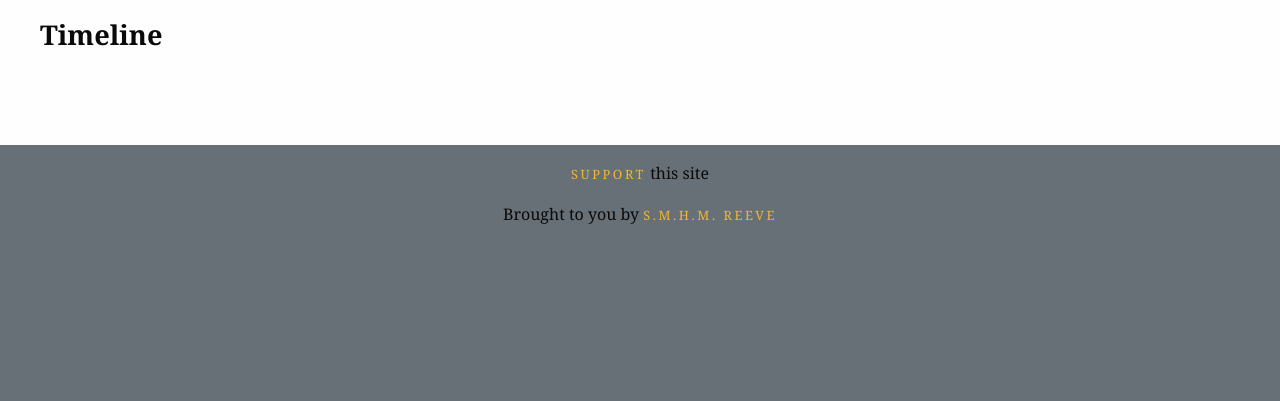
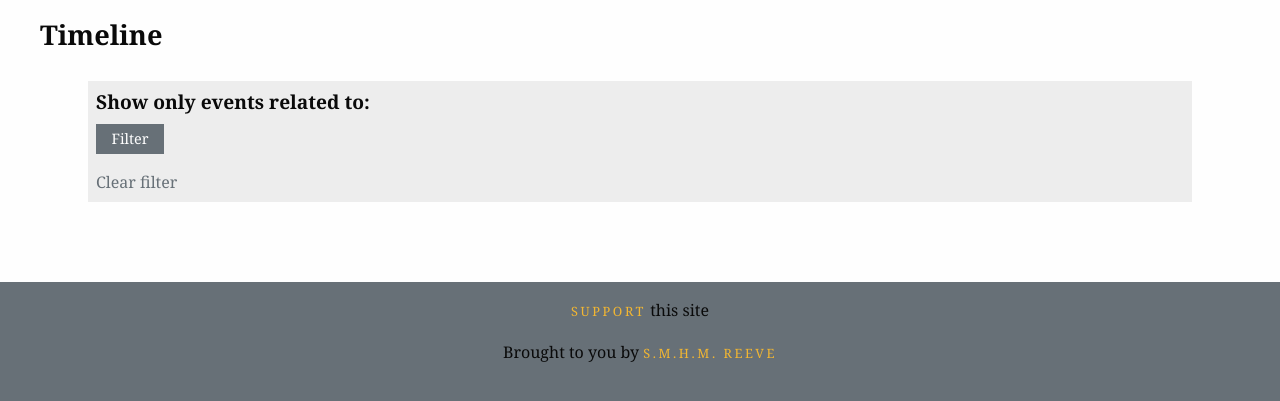
Before and after one commit to mouse-reeve/grimoire-site, a Flask app: template grimoire/templates/timeline.html in a window 1280 px wide. Shown: the part 154-555 px from the top of the page. Run offline with Flask 2, Linux system fonts and the light colour scheme; the template is opened without the code that fills it, so the values that code supplies are empty; some libraries are stand-ins or nearby versions; some web fonts are replaced.

Commit message:
Timeline fixes

```diff
--- a/grimoire/graph_service.py
+++ b/grimoire/graph_service.py
@@ -34,6 +34,7 @@ class GraphService(object):
         labels = self.query('MATCH n RETURN DISTINCT LABELS(n)')
         self.labels = [l[0][0] for l in labels if not 'parent' in l[0][0]]
         self.date_params = ['born', 'died', 'crowned', 'date', 'year', 'began', 'ended']
+        self.timeline_labels = []
         self.timeline_data = []
 
 
--- a/grimoire/static/styles/abstracts/_variables.scss
+++ b/grimoire/static/styles/abstracts/_variables.scss
@@ -1,5 +1,6 @@
 $header-color: #2c181b;
 $background-color: #eee;
+$inset-color: #ededed;
 $footer-color: #677077;
 $sidebar-background: #eee;
 
--- a/grimoire/static/styles/app.css
+++ b/grimoire/static/styles/app.css
@@ -69,6 +69,28 @@ h2, h3, h4, h5, h6 {
     content: "\f068";
     font-family: fontawesome; }
 
+#feedback {
+  background: #eee;
+  border: 3px solid #2c181b;
+  padding: 1em;
+  margin: 1em; }
+
+.filter {
+  overflow: auto;
+  padding: 0.5em;
+  background-color: #ededed;
+  margin: 0 3em 1em 3em; }
+
+.filter label {
+  float: left;
+  margin-right: 2em;
+  min-width: 9em; }
+
+.filter input[type="submit"] {
+  display: block;
+  float: none;
+  clear: both; }
+
 .timeline {
   margin-left: 5em;
   padding-left: 1em;
@@ -84,12 +106,6 @@ h2, h3, h4, h5, h6 {
 
 .timeline div {
   min-height: 0.1em; }
-
-#feedback {
-  background: #eee;
-  border: 3px solid #2c181b;
-  padding: 1em;
-  margin: 1em; }
 
 header {
   text-align: center; }
@@ -275,6 +291,10 @@ input, select {
   display: inline;
   width: inherit; }
 
+.button {
+  background-color: #677077;
+  padding: 0.5em 1em; }
+
 #sidebar {
   border: 1px solid #aaa;
   background: #eee;
--- a/grimoire/static/styles/layout/_page.scss
+++ b/grimoire/static/styles/layout/_page.scss
@@ -128,3 +128,8 @@ input, select {
     display: inline;
     width: inherit;
 }
+
+.button {
+    background-color: $footer-color;
+    padding: 0.5em 1em;
+}
--- a/grimoire/static/styles/main.scss
+++ b/grimoire/static/styles/main.scss
@@ -3,8 +3,9 @@
 @import 'base/typography';
 @import 'components/accordion';
 @import 'components/divider';
+@import 'components/feedback';
+@import 'components/filter';
 @import 'components/timeline';
-@import 'components/feedback';
 @import 'layout/header';
 @import 'layout/page';
 @import 'layout/sidebar';
--- a/grimoire/templates/entity-list.html
+++ b/grimoire/templates/entity-list.html
@@ -41,7 +41,7 @@
             {% endfor %}
         </select>
 
-        <input type="submit" value="Go">
+        <input class="button" type="submit" value="Go">
     </form>
     {% endif %}
 
--- a/grimoire/templates/timeline.html
+++ b/grimoire/templates/timeline.html
@@ -4,8 +4,22 @@
 
 <h2>Timeline</h2>
 
+<div class="filter">
+    <h3>Show only events related to:</h3>
+    <form method="get" action="/timeline">
+    {% for label in labels %}
+        <label for="{{ label }}">
+            <input type="checkbox" name="{{ label }}" {% if label in show %}checked{% endif %}>
+            {{ label | pluralize }}
+        </label>
+    {% endfor %}
+    <input class="button" type="submit" value="Filter">
+    <a href="/timeline">Clear filter</a>
+    </form>
+</div>
+
 <div id="content" class="timeline">
-    {% for c in range(start, end+100, 100) %}
+    {% for c in range(0, end, 100) %}
     <div class="century">
         {% if c in data %}
         <h3 class="date">{{ c }}</h3>
```
Also changed, not shown: grimoire/views.py (+33 -18 lines), 1 other file.
